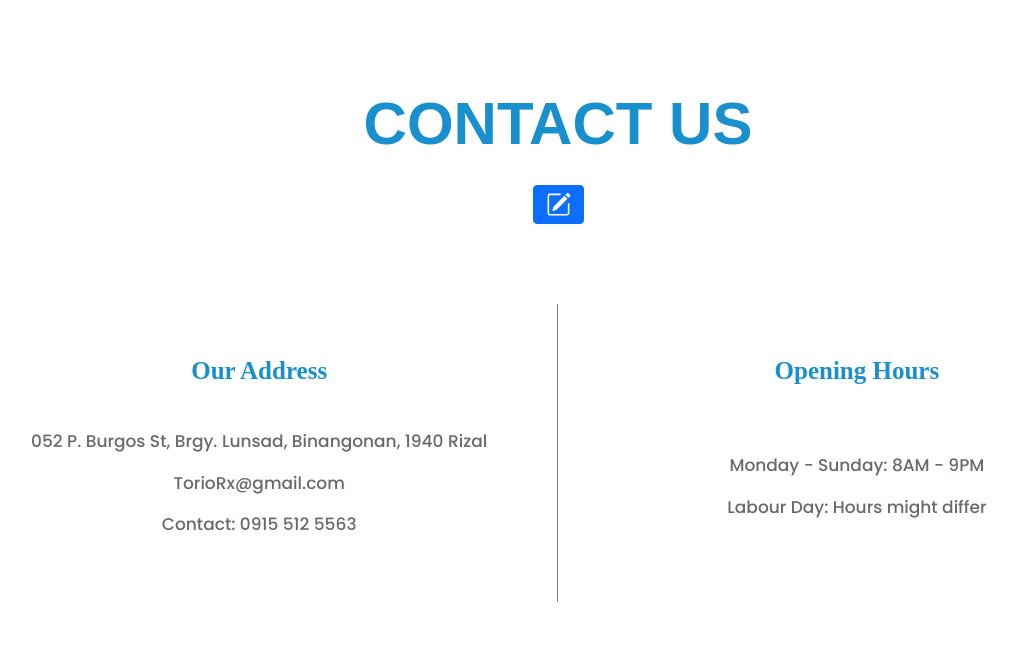
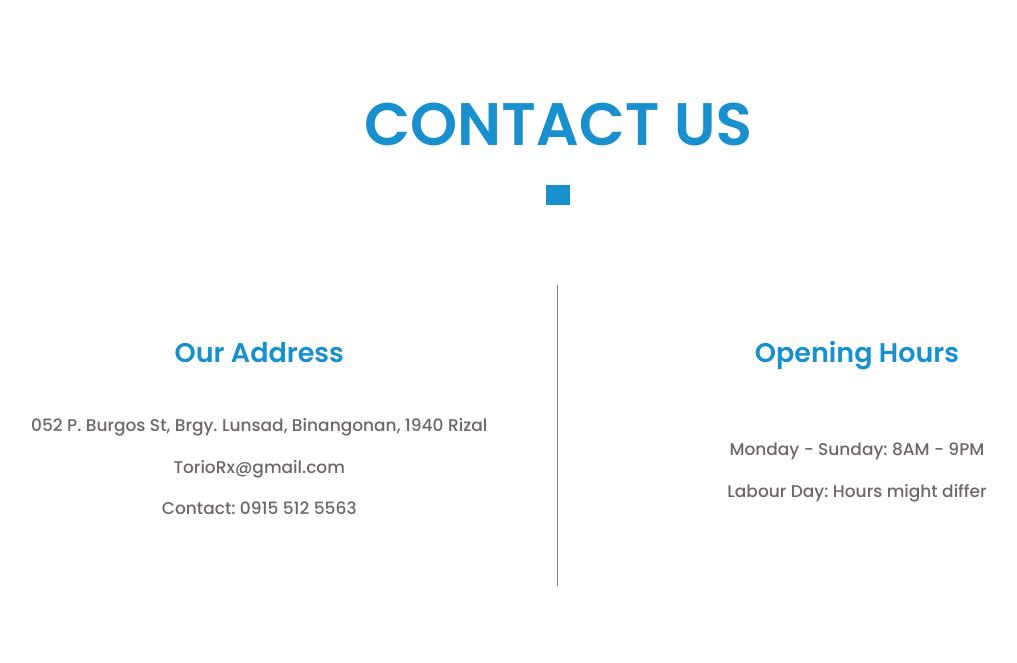
Before and after one commit to LednirNaabus/TorioRx, a PHP site: page /admin-companyProfile.php in a window 1280 px wide; the page is wider, and only the part inside the window is pictured. Shown: the part 2095-2758 px from the top of that part, without its empty margins (82-1099 px from the left). Run offline with PHP 8.4, Linux system fonts and the light colour scheme; some libraries are stand-ins or nearby versions.

Commit message:
FINAL COMPANY PROFILE
fixed fonts & some parts ng UI

```diff
--- a/Admin/admin-companyProfile.php
+++ b/Admin/admin-companyProfile.php
@@ -39,7 +39,7 @@
         <img src="img/pharmacy.jpeg" width="1600" height="660" style="border-bottom: 2px solid #09407c">
 
 		<center>
-			<div class="container" style="margin-top:-10.6vh; font-family: 'Cutive Mono'; font-size: 35px; ">
+			<div class="container" style="margin-top:-10.6vh; font-size: 35px; ">
 			  <div class="row">
 				<div class="col"  style="background-color:rgba(9, 64, 124, 0.94); color: white; padding-top:2vh; padding-bottom:2vh;">
 				  <a href="#aboutUs" style="color: white; text-decoration: none;">ABOUT US</a>
@@ -51,11 +51,11 @@
 			</div>
 
 			<div id = "aboutUs" class="container-fluid background" style = "padding-bottom:15vh; padding-top:10vh;">
-				<b><p style="font-family: Arial,Helvetica,sans-serif; font-size: 60px; color:white">ABOUT US</p></b>
+				<b><p style="font-size: 60px; color:white">ABOUT US</p></b>
 				<div class="container-fluid" style="background-color:white; width:1vw; height:2.5vh;">
 					<p> &nbsp;</p>
 				</div>
-				<div class="container" style="margin-top:5vh; font-family: 'Poppins'; font-size: 19px; width: 65vw; ">
+				<div class="container" style="margin-top:5vh; font-size: 19px; width: 65vw; ">
 					  <div class="row">
 						<div class="col" style="color: white; padding-right: 3vw;">
 								<br>
@@ -101,37 +101,34 @@
 				</div>
 			</div>
 				<div id="contactUs"class="container-fluid" style="padding-bottom: 10vh;">
-				<b><p style="font-family: Arial,Helvetica,sans-serif; font-size: 60px; color:#1990ce; z-index:1; padding-top: 10vh;">CONTACT US</p></b>
-				<button type="button" style="float: center; " class="btn btn-primary" data-bs-toggle="modal" data-bs-target="#myModal1">
-					<svg xmlns="http://www.w3.org/2000/svg" width="25" height="25" fill="currentColor" class="bi bi-pencil-square" viewBox="0 0 16 16">
-						  <path d="M15.502 1.94a.5.5 0 0 1 0 .706L14.459 3.69l-2-2L13.502.646a.5.5 0 0 1 .707 0l1.293 1.293zm-1.75 2.456-2-2L4.939 9.21a.5.5 0 0 0-.121.196l-.805 2.414a.25.25 0 0 0 .316.316l2.414-.805a.5.5 0 0 0 .196-.12l6.813-6.814z"/>
-						  <path fill-rule="evenodd" d="M1 13.5A1.5 1.5 0 0 0 2.5 15h11a1.5 1.5 0 0 0 1.5-1.5v-6a.5.5 0 0 0-1 0v6a.5.5 0 0 1-.5.5h-11a.5.5 0 0 1-.5-.5v-11a.5.5 0 0 1 .5-.5H9a.5.5 0 0 0 0-1H2.5A1.5 1.5 0 0 0 1 2.5v11z"/>
-					</svg>
-				</button>
+				<b><p style="font-size: 60px; color:#1990ce; z-index:1; padding-top: 10vh;">CONTACT US</p></b>
+				<div class="container-fluid" style="background-color:#1990ce; width:1vw; height:2.5vh;">
+					<p> &nbsp;</p>
+				</div>
 				<div class="container" style="margin-top:10vh; ">
 					  <div class="row">
 						<div class="col" style="border-right: 1px solid grey; padding-right: 3vw;">
 								<br><br>
-							<b><p style="color: #1990ce; font-size: 25px; font-family: 'Raleway';">Our Address</p></b>
+							<b><p style="color: #1990ce; font-size: 27px;">Our Address</p></b>
 
 								<br>
 
-							<p style="color: #6f6767; font-family: 'Poppins'; font-size: 17px;">052 P. Burgos St, Brgy. Lunsad, Binangonan, 1940 Rizal</p>
+							<p style="color: #6f6767; font-size: 17px;">052 P. Burgos St, Brgy. Lunsad, Binangonan, 1940 Rizal</p>
 
-							<p style="color: #6f6767; font-family: 'Poppins'; font-size: 17px;">TorioRx@gmail.com</p>
+							<p style="color: #6f6767; font-size: 17px;">TorioRx@gmail.com</p>
 
-							<p style="color: #6f6767; font-family: 'Poppins'; font-size: 17px;">Contact: 0915 512 5563</p>
+							<p style="color: #6f6767; font-size: 17px;">Contact: 0915 512 5563</p>
 
 							<br><br>
 						</div>
-						<div class="col"  style="color: grey; font-family: 'Raleway'; padding-left:5vh;">
+						<div class="col"  style="color: grey; padding-left:5vh;">
 								<br><br>
-							<b><p style="color: #1990ce; font-size: 25px; font-family: 'Raleway';">Opening Hours</p></b>
+							<b><p style="color: #1990ce; font-size: 27px;">Opening Hours</p></b>
 
 								<br><br>
-							<p style="color: #6f6767; font-family: 'Poppins'; font-size: 17px;">Monday - Sunday: 8AM - 9PM</p>
+							<p style="color: #6f6767; font-size: 17px;">Monday - Sunday: 8AM - 9PM</p>
 
-							<p style="color: #6f6767; font-family: 'Poppins'; font-size: 17px;">Labour Day: Hours might differ</p>
+							<p style="color: #6f6767; font-size: 17px;">Labour Day: Hours might differ</p>
 							<br><br>
 						</div>
 
@@ -139,68 +136,6 @@
 					  </div>
 					</div>
 				</div>
-
-				<div class="modal fade" id="myModal" role="dialog">
-					<div class="modal-dialog modal-lg">
-					<div class="modal-content">
-						<div class="modal-header">
-						<button type="button" class="close" data-bs-dismiss="modal">&times;</button>
-						<h4 class="modal-title">Edit Announcement</h4>
-						</div>
-						<div class="modal-body">
-						<form>
-						<div class="form-group">
-							<label for="exampleFormControlInput1" >Announcement Title</label>
-							<input style="margin-left:30px; width:90%; margin-top:2vh;" type="text" class="form-control" id="exampleFormControlInput1">
-						</div>
-						<div class="form-group">
-							<label for="exampleFormControlInput1" style="margin-top:3vh;">Announcement Content</label>
-							<textarea class="form-control" id="floatingTextarea2" style="width:90%; margin-left:2vw;"></textarea>
-						</div>
-						<div class="form-group">
-							<label for="exampleFormControlInput1" style="margin-top:3vh;">Announcement Time/Date</label>
-							<input style="margin-left:30px; width:90%; margin-top:2vh;" type="text" class="form-control" id="exampleFormControlInput1">
-						</div>
-						</form>
-						</div>
-						<div class="modal-footer">
-						<button type="button" class="btn btn-default" data-bs-dismiss="modal">Discard</button>
-						<button type="button" class="btn btn-default">Save</button>
-						</div>
-					</div>
-					</div>
-				</div>
-
-				<div class="modal fade" id="myModal1" role="dialog">
-					<div class="modal-dialog modal-lg">
-					<div class="modal-content">
-						<div class="modal-header">
-						<button type="button" class="close" data-bs-dismiss="modal">&times;</button>
-						<h4 class="modal-title">Edit Pharmacy Details</h4>
-						</div>
-						<div class="modal-body">
-						<form>
-						<div class="form-group">
-							<label for="exampleFormControlInput1" >Pharmacy Address</label>
-							<input style="margin-left:30px; width:90%; margin-top:2vh;" type="text" class="form-control" id="exampleFormControlInput1">
-						</div>
-						<div class="form-group">
-							<label for="exampleFormControlInput1" style="margin-top:3vh;">Pharmacy Email</label>
-							<input style="margin-left:30px; width:90%; margin-top:2vh;" type="text" class="form-control" id="exampleFormControlInput1">
-						</div>
-						<div class="form-group">
-							<label for="exampleFormControlInput1" style="margin-top:3vh;">Pharmacy Contact Number</label>
-							<input style="margin-left:30px; width:90%; margin-top:2vh;" type="text" class="form-control" id="exampleFormControlInput1">
-						</div>
-						</form>
-						</div>
-						<div class="modal-footer">
-						<button type="button" class="btn btn-default" data-bs-dismiss="modal">Discard</button>
-						<button type="button" class="btn btn-default">Save</button>
-						</div>
-					</div>
-					</div>
-				</div>
 		</center>
             <!-- footer -->
             <?php include('includes/main/footer.php'); ?>
```
